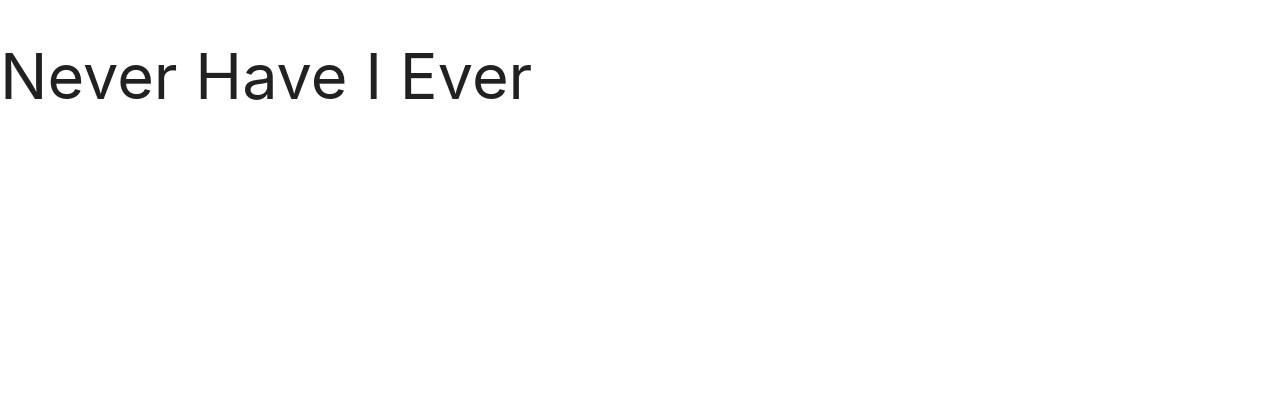
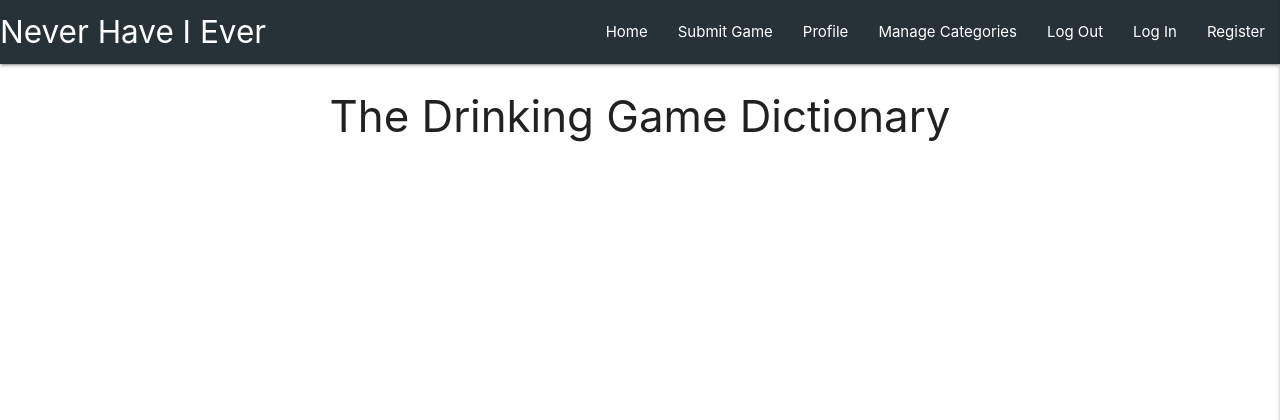
Before and after one commit to lukdav/never-have-i-ever, a Flask app: page / in a window 1280 px wide. Shown: the top 420 px of the page. Run offline with Flask 2, Linux system fonts and the light colour scheme; data that the repository does not hold is empty; some libraries are stand-ins or nearby versions.

Commit message:
Add Materialize Navbar and Sidenav

```diff
--- a/static/js/script.js
+++ b/static/js/script.js
@@ -0,0 +1,3 @@
+$(document).ready(function(){
+    $('.sidenav').sidenav({edge: "right"});
+  });
--- a/templates/base.html
+++ b/templates/base.html
@@ -1,22 +1,59 @@
 <!DOCTYPE html>
 <html lang="en">
+
 <head>
     <meta charset="UTF-8">
     <meta http-equiv="X-UA-Compatible" content="IE=edge">
     <meta name="viewport" content="width=device-width, initial-scale=1.0">
     <link rel="stylesheet" href="https://cdnjs.cloudflare.com/ajax/libs/font-awesome/6.0.0-beta2/css/all.min.css"
         integrity="sha512-YWzhKL2whUzgiheMoBFwW8CKV4qpHQAEuvilg9FAn5VJUDwKZZxkJNuGM4XkWuk94WCrrwslk8yWNGmY1EduTA=="
-        crossorigin="anonymous" referrerpolicy="no-referrer" type="text/css"/>
-    <link rel="stylesheet" href="https://cdnjs.cloudflare.com/ajax/libs/materialize/1.0.0/css/materialize.min.css" type="text/css">
+        crossorigin="anonymous" referrerpolicy="no-referrer" type="text/css" />
+    <link rel="stylesheet" href="https://cdnjs.cloudflare.com/ajax/libs/materialize/1.0.0/css/materialize.min.css"
+        type="text/css">
     <link rel="stylesheet" href="{{ url_for('static', filename='css/style.css') }}" type="text/css">
     {% block styles %}
     {% endblock %}
 
     <title>Never Have I Ever</title>
 </head>
+
 <body>
 
-    <h1>Never Have I Ever</h1>
+    <header>
+        <!-- top navbar -->
+        <nav>
+            <div class="nav-wrapper blue-grey darken-4">
+                <a href="{{ url_for('get_games') }}" id="brand-logo" class="brand-logo">Never Have I Ever</a>
+                <a href="#" data-target="mobile-demo" class="sidenav-trigger right"><i class="fas fa-bars"></i></a>
+                <ul class="right hide-on-med-and-down">
+                    <li><a href="{{ url_for('get_games') }}">Home</a></li>
+                    <li><a href="#">Submit Game</a></li>
+                    <li><a href="#">Profile</a></li>
+                    <li><a href="#">Manage Categories</a></li>
+                    <li><a href="#">Log Out</a></li>
+                    <li><a href="#">Log In</a></li>
+                    <li><a href="#">Register</a></li>
+                </ul>
+            </div>
+        </nav>
+
+        <!-- mobile sidenav  -->
+        <ul class="sidenav" id="mobile-demo">
+            <li class="blue-grey-text text-darken-4 center-align"><h4>Never Have I Ever</h4></li>
+            <li><a href="{{ url_for('get_games') }}">Home</a></li>
+            <li><a href="#">Submit Game</a></li>
+            <li><a href="#">Profile</a></li>
+            <li><a href="#">Manage Categories</a></li>
+            <li><a href="#">Log Out</a></li>
+            <li><a href="#">Log In</a></li>
+            <li><a href="#">Register</a></li>
+        </ul>
+    </header>
+
+    <div class="row center-align">
+        <h3>The Drinking Game Dictionary</h3>
+    </div>
+
 
     {% block content %}
     {% endblock %}
@@ -28,4 +65,5 @@
     {% block scripts %}
     {% endblock %}
 </body>
+
 </html>
```
